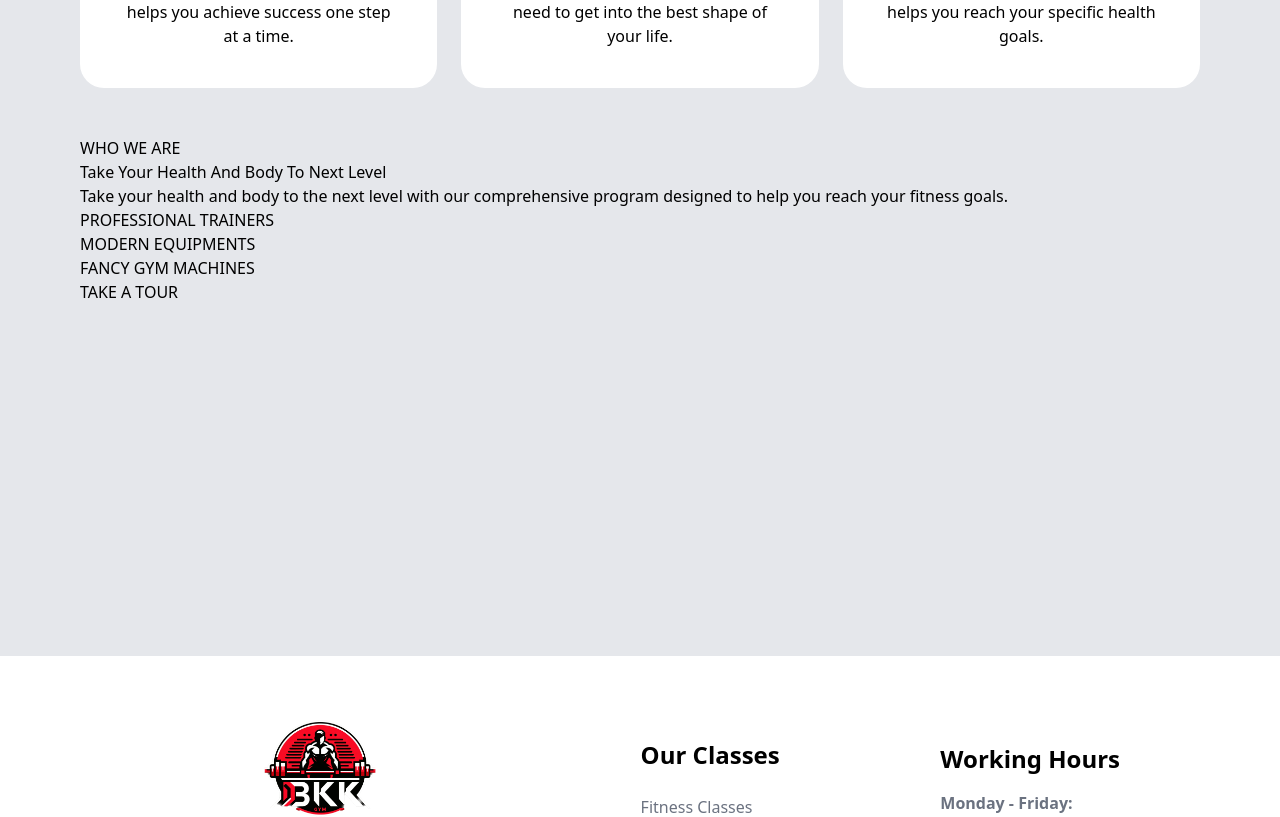
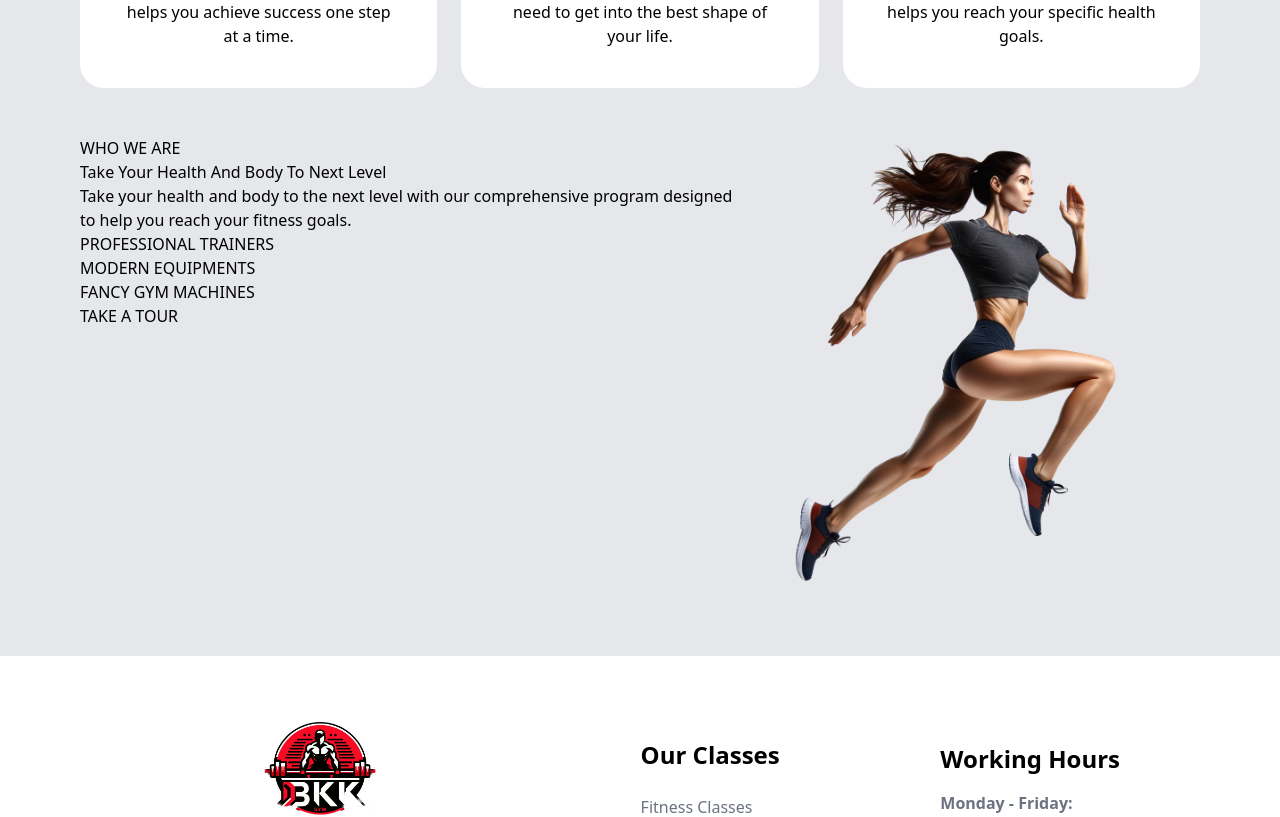
Before and after one commit to OnigiriKing/new-project, a React (Create React App) app: page / in a window 1280 px wide. Shown: the part 1000-1817 px from the top of the page. Built offline with nearby package versions, Linux system fonts and the light colour scheme.

Commit message:
Run image added, header fix

```diff
--- a/src/components/headerComp/Header.jsx
+++ b/src/components/headerComp/Header.jsx
@@ -4,7 +4,7 @@ import allSvg from "svg/allSvg";
 
 export default function Header() {
   return (
-    <div class="fixed flex justify-center w-full top-0 bg-black opacity-95  text-white z-20">
+    <div class="fixed flex justify-center w-full top-0 bg-black opacity-95  text-white z-50">
       <div class="justify-between  common-wrapper">
         <img src={logo} alt="logo" class="w-20" />
         <div class="flex gap-6">
--- a/src/components/homeComp/Home.About/About.jsx
+++ b/src/components/homeComp/Home.About/About.jsx
@@ -1,4 +1,5 @@
 import allSvg from "svg/allSvg";
+import run from "../img/run.png"
 
 export default function About() {
   return (
@@ -30,7 +31,7 @@ export default function About() {
             </p>
           </div>
         </div>
-        <div>
+        <div class="flex">
           <div>
             <div>
               <h3>WHO WE ARE</h3>
@@ -54,8 +55,8 @@ export default function About() {
             </div>
             <button>TAKE A TOUR </button>
           </div>
-          <div>
-            <img />
+          <div class="w-[40rem]">
+            <img src={run} />
           </div>
         </div>
       </div>
```
Also changed, not shown: src/components/homeComp/img/run.png (added), src/dist/style.css.
